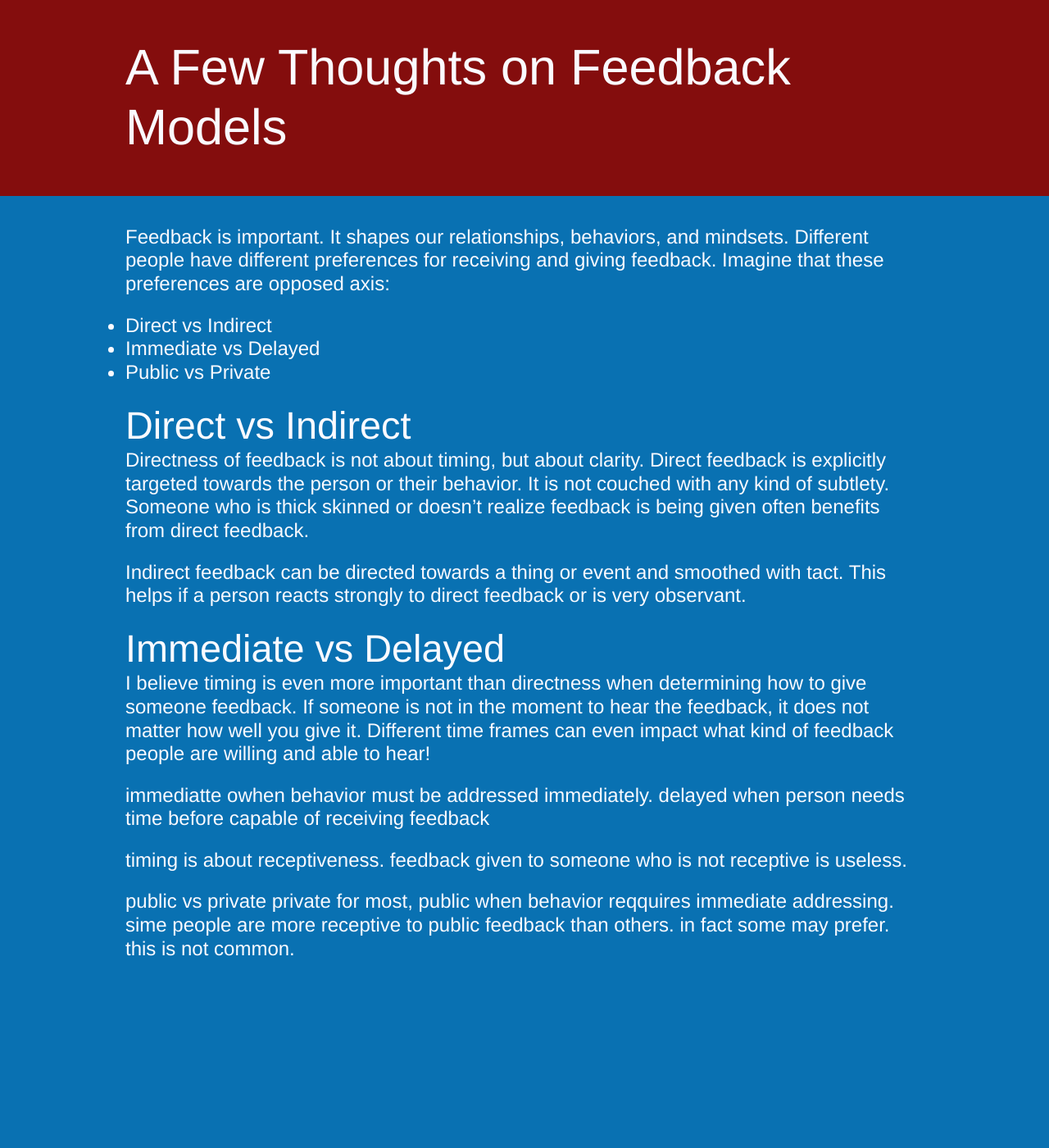
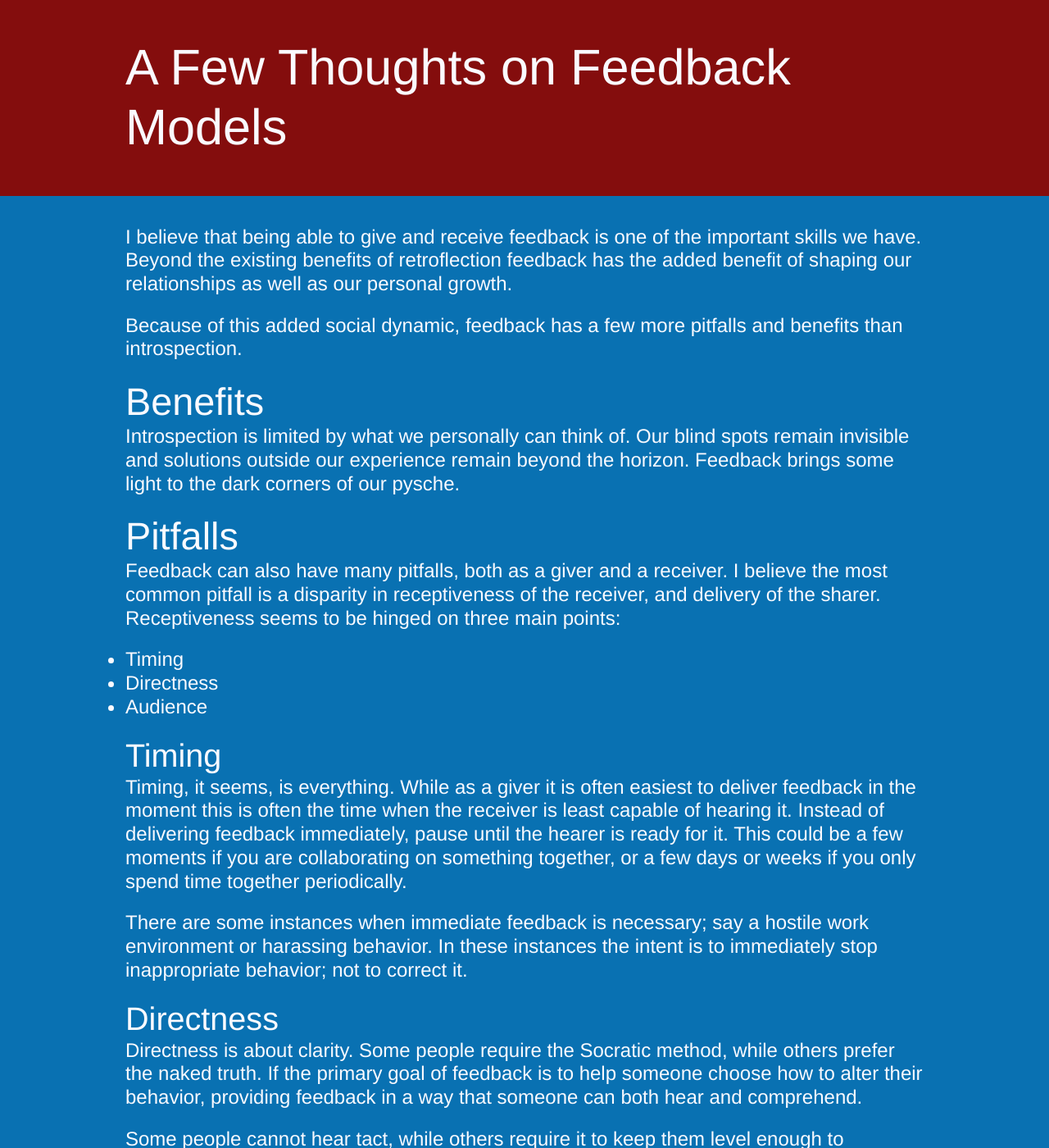
Before and after one commit to zspencer/www.zeespencer.com, a Jekyll site: the page built from musings/_posts/2012-06-03-feedback-models.markdown, in a window 1280 px wide and 1400 px high. Shown: the whole window at 82% size. Built offline with Jekyll 4.4.1, drawn with Linux system fonts in a browser that asks for light colours; some of the changed text lies outside the part shown.

Commit message:
rewrite for feedback models

```diff
--- a/musings/_posts/2012-06-03-feedback-models.markdown
+++ b/musings/_posts/2012-06-03-feedback-models.markdown
@@ -3,32 +3,55 @@ layout: default
 title: A Few Thoughts on Feedback Models
 tags: [drafts]
 ---
-Feedback is important. It shapes our relationships, behaviors, and mindsets.
-Different people have different preferences for receiving and giving feedback. Imagine that these preferences are opposed axis:
+I believe that being able to give and receive feedback is one of the important
+skills we have. Beyond the existing benefits of retroflection feedback has the
+added benefit of shaping our relationships as well as our personal growth.
 
- * Direct vs Indirect
- * Immediate vs Delayed
- * Public vs Private
+Because of this added social dynamic, feedback has a few more pitfalls and
+benefits than introspection.
 
-## Direct vs Indirect
-Directness of feedback is not about timing, but about clarity. Direct feedback
-is explicitly targeted towards the person or their behavior. It is not couched
-with any kind of subtlety. Someone who is thick skinned or doesn't realize
-feedback is being given often benefits from direct feedback.
+##Benefits
+Introspection is limited by what we personally can think of. Our blind spots
+remain invisible and solutions outside our experience remain beyond the
+horizon. Feedback brings some light to the dark corners of our pysche.
 
-Indirect feedback can be directed towards a thing or event and smoothed with tact. This
-helps if a person reacts strongly to direct feedback or is very observant.
+## Pitfalls
+Feedback can also have many pitfalls, both as a giver and a receiver. I believe
+the most common pitfall is a disparity in receptiveness of the receiver, and
+delivery of the sharer. Receptiveness seems to be hinged on three main points:
 
-## Immediate vs Delayed
-I believe timing is even more important than directness when determining how to give someone feedback. If someone is not in the moment to hear the feedback, it does not matter how well you give it. Different time frames can even impact what kind of feedback people are willing and able to hear!
+ * Timing
+ * Directness
+ * Audience
 
-immediatte owhen behavior must be addressed immediately. delayed when person
-needs time before capable of receiving feedback
+### Timing
+Timing, it seems, is everything. While as a giver it is often easiest to deliver
+feedback in the moment this is often the time when the receiver is least capable
+of hearing it. Instead of delivering feedback immediately, pause until the
+hearer is ready for it. This could be a few moments if you are collaborating on
+something together, or a few days or weeks if you only spend time together
+periodically.
 
-timing is about receptiveness. feedback given to someone who is not receptive is
-useless.
+There are some instances when immediate feedback is necessary; say a hostile
+work environment or harassing behavior. In these instances the intent is to
+immediately stop inappropriate behavior; not to correct it.
 
-public vs private
+### Directness
+Directness is about clarity. Some people require the Socratic method, while
+others prefer the naked truth. If the primary goal of feedback is to help
+someone choose how to alter their behavior, providing feedback in a way that
+someone can both hear and comprehend.
+
+Some people cannot hear tact, while others require it to keep them level enough
+to comprehend the feedback that was delivered. Understanding who is delivering
+the feedback can make it easier to hear; for instance when someone who prefers
+direct feedback gives direct feedback they rarely intend to slight and one who
+lacks subtlety can realize an offhand comment had deeper meaning because of who
+delivered it.
+
+### Audience
+Where you deliver feedback and who else hears it can contribute significantly to
+receptiveness.
 private for most, public when behavior reqquires immediate addressing. sime
 people are more receptive to public feedback than others. in fact some may
 prefer. this is not common.
```
